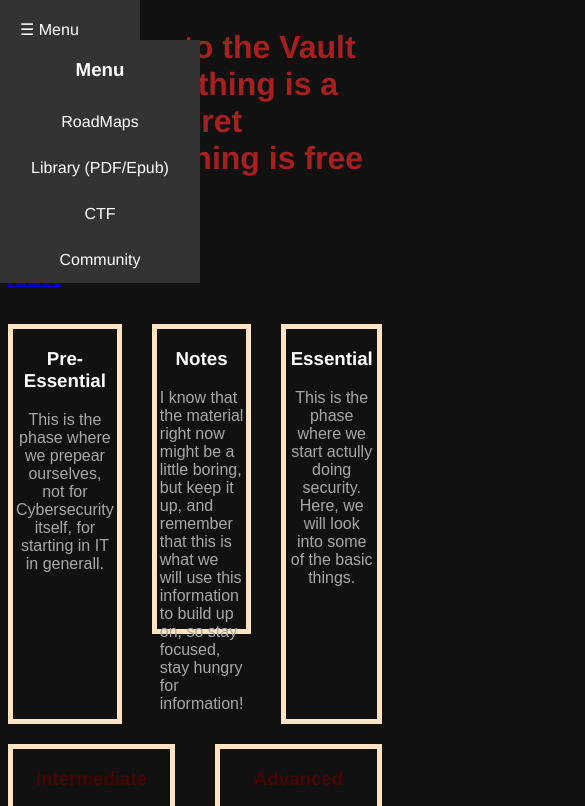
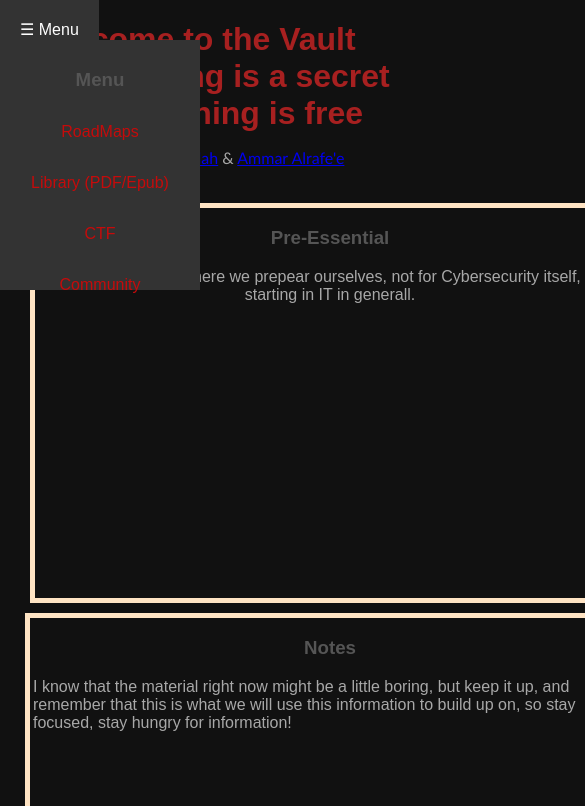
Before and after one commit to Caffeinated-Abdullah/Envtest, a plain HTML site: page index.html in a window 390 px wide. Shown: the top 806 px of the page, 585 px wide, since content can reach past the window. Drawn offline with nearby package versions, Linux system fonts and the light colour scheme; no server answers.

Commit message:
Update style.css

```diff
--- a/style.css
+++ b/style.css
@@ -1,10 +1,12 @@
 body {
-    font-family: 'Helvetica Neue', Arial, sans-serif;
+  font-family: "Helvetica Neue", Arial, sans-serif;
   background-color: #111;
   color: #fff;
   display: flex;
   flex-direction: column;
 }
+
+
 
 #Start {
   color: #a72020;
@@ -13,19 +15,16 @@ body {
 }
 
 #Own {
-    font-family: 'Gill Sans', 'Gill Sans MT', Calibri, 'Trebuchet MS', sans-serif;
+  font-family: "Gill Sans", "Gill Sans MT", Calibri, "Trebuchet MS", sans-serif;
   font-size: medium;
-    text-align: right;
+  text-align: center;
   color: #a8a8a8;
-    margin-right: 500px;
-    margin-bottom: 20px;
-    margin-top: 0;
+
 }
 
 .menu-trigger {
   background-color: #333;
-    height: 40px;
-    width: 100px;
+
   position: fixed;
   left: 0;
   top: 0;
@@ -37,6 +36,7 @@ body {
 
 .vertical-menu {
   display: none;
+  height: 250px;
   background-color: #333;
   width: 200px;
   position: fixed;
@@ -71,8 +71,12 @@ li a:hover {
 
 .contain {
   display: flex;
+  justify-content: center;
   margin-bottom: 20px;
+  padding-left: 30px;
+  padding-right: 30px;
 }
+
 
 .boxleft {
   float: left;
@@ -101,14 +105,13 @@ li a:hover {
 }
 
 .bigbox {
-    align-self:center;
+  align-self: center;
   border: 5px solid bisque;
   width: 1200px;
   height: 300px;
   margin-right: 140px;
   margin-left: 148px;
 }
-
 
 #Note {
   text-align: center;
@@ -142,19 +145,126 @@ li a:hover {
   font-weight: 300;
   color: #470505;
   text-align: center;
-    box-sizing: border-box
+  box-sizing: border-box;
 }
 
 #Exp {
   font-weight: 500;
   color: #470505;
   text-align: center;
-    box-sizing: border-box
+  box-sizing: border-box;
 }
 
 #Strat {
   font-weight: 500;
   color: #470505;
   text-align: center;
-    box-sizing: border-box
+  box-sizing: border-box;
 }
+.shelf {
+  text-align: center;
+}
+body {
+  font-family: Arial, sans-serif;
+  background-color: #111 color(red green blue);
+  margin: 0;
+  padding: 0;
+  box-sizing: border-box;
+}
+
+h1 {
+  color: #333;
+  text-align: left;
+}
+
+h3 {
+  color: #555;
+  text-align: center;
+}
+
+.aaa {
+  display: flex;
+  justify-content: center;
+  margin-top: 25px;
+}
+
+.bbb {
+  display: flex;
+  flex-direction: column;
+  align-items: center;
+}
+
+button {
+  margin: 5px;
+  padding: 10px;
+  font-size: 16px;
+  background-color: #b02d28;
+  color: white;
+  border: none;
+  border-radius: 5px;
+  cursor: pointer;
+}
+
+.red-button {
+  background-color: red !important;
+}
+
+ul {
+  list-style-type: square;
+  padding: 10;
+  display: block;
+}
+
+ul li {
+  margin: 5px 0;
+}
+
+ul li a {
+  text-decoration: none;
+  color: #c50b0b;
+}
+
+.bbb a:hover {
+  text-decoration: underline;
+}
+
+@media (max-width: 1035px){
+  .contain{
+      flex-direction: column;
+      justify-content: center;
+      flex-wrap: nowrap;
+      align-items: center;
+      width: 600px;
+      float: none;
+      margin-top: 10px;
+  }
+  .boxleft{
+    width: 600px;
+    height: 400px;
+    float: none;
+    margin: 0;
+    margin-top: 10px;
+  }
+  .box{
+    width: 600px;
+    height: 400px;
+    float: none;
+    margin: 0;
+    margin-top: 10px;
+  }
+  .boxright{
+    width: 600px;
+    height: 400px;
+    float: none;
+    margin: 0;
+    margin-top: 10px;
+  }
+  .bigbox{
+    width: 600px;
+    height: 400px;
+    float: none;
+    margin: 0;
+    align-self:auto;
+    margin-top: 10px;
+  }
+}
```
Lines whose indentation alone changed are shown as unchanged.
